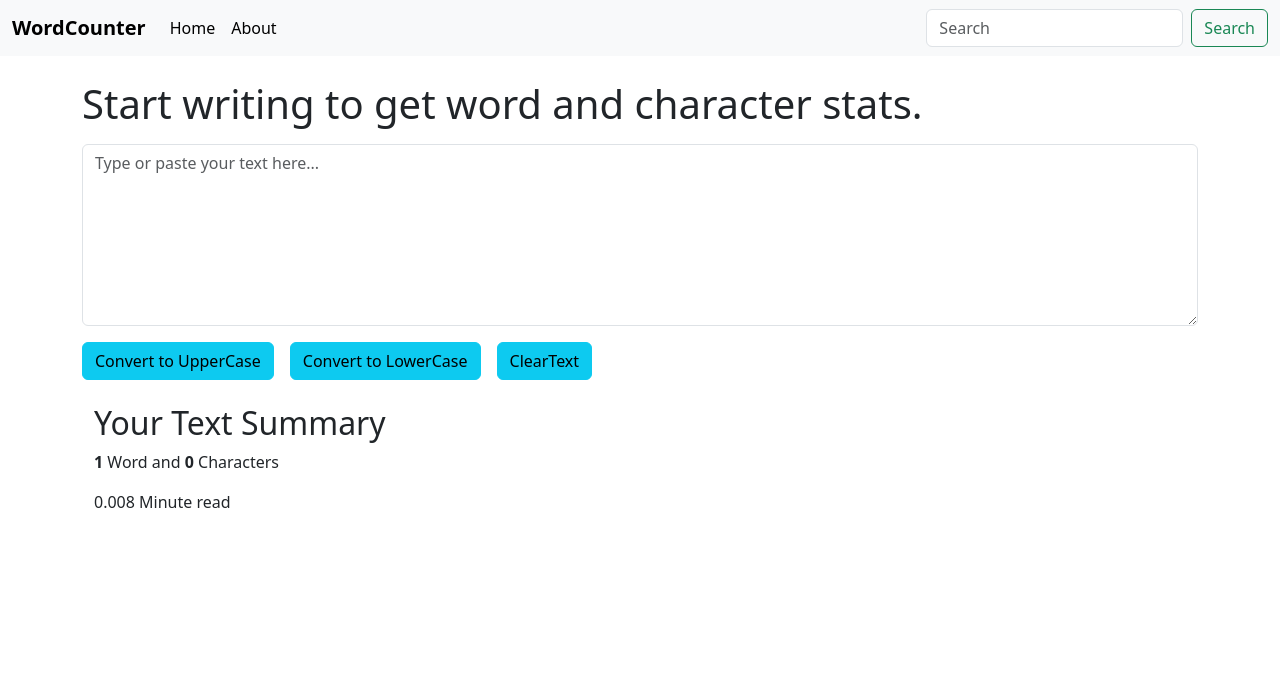
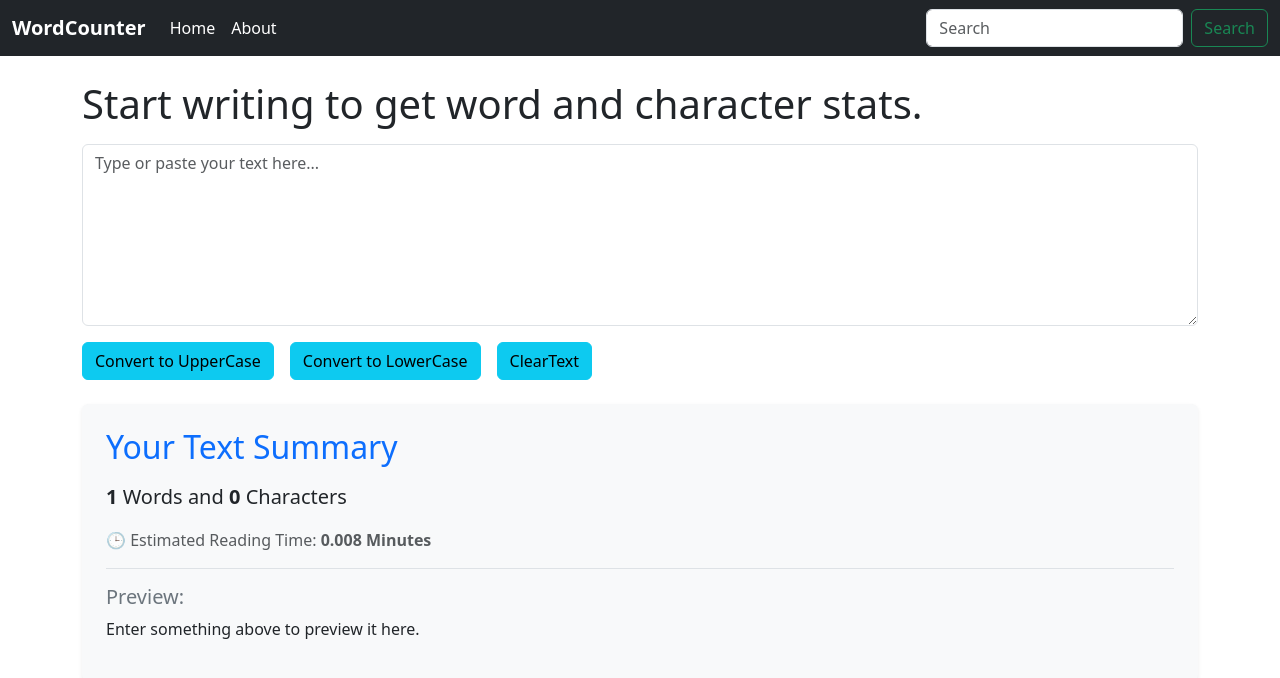
Before and after one commit to RajKumarKushawaha/WordCounter, a React (Vite) app: page / in a window 1280 px wide. Shown: the top 678 px of the page. Built offline with nearby package versions, Linux system fonts and the light colour scheme.

Commit message:
add some more features

```diff
--- a/src/components/Navbar.jsx
+++ b/src/components/Navbar.jsx
@@ -3,7 +3,7 @@ import React from 'react'
 function Navbar() {
     return (
         <div>
-            <nav className="navbar navbar-expand-lg bg-body-tertiary">
+            <nav className="navbar navbar-expand-lg navbar-dark bg-dark ">
                 <div className="container-fluid">
                     <a className="navbar-brand" href="#"><b>WordCounter</b></a>
                     <button className="navbar-toggler" type="button" data-bs-toggle="collapse" data-bs-target="#navbarSupportedContent" aria-controls="navbarSupportedContent" aria-expanded="false" aria-label="Toggle navigation">
--- a/src/components/TextForm.jsx
+++ b/src/components/TextForm.jsx
@@ -2,7 +2,7 @@ import React, { useState } from 'react'
 
 function TextForm(props) {
 
-    const[text, setText] = useState("");
+    const [text, setText] = useState("");
 
     const handleUpClick = () => {
         setText(text.toUpperCase());
@@ -12,28 +12,44 @@ function TextForm(props) {
         setText(text.toLowerCase());
     }
 
-    const handleClear = () =>{
+    const handleClear = () => {
+        if (text.length === 0) {
+            alert("Nothing to clear!");
+        } else {
             setText("");
+            alert("Text cleared!");
         }
+    }
+
 
     return (
         <>
             <div className='my-4'>
                 <h1>{props.heading}</h1>
                 <div className="mb-3 my-3">
-                <textarea value={text} onChange={(e)=>setText(e.target.value)} className="form-control" id="myBox" rows="7" placeholder='Type or paste your text here...'></textarea>
+                    <textarea value={text} onChange={(e) => setText(e.target.value)} className="form-control" id="myBox" rows="7" placeholder='Type or paste your text here...'></textarea>
                 </div>
                 <button type="button" onClick={handleUpClick} className="btn btn-info">Convert to UpperCase</button>
                 <button type="button" onClick={handleLowClick} className="btn btn-info mx-3" >Convert to LowerCase</button>
                 <button type="button" onClick={handleClear} className="btn btn-info">ClearText</button>
             </div>
 
-        <div className="container">
-            <h2>Your Text Summary</h2>
-            <p><b>{text.split(" ").length}</b> Word and <b>{text.length}</b> Characters</p>
-            <p>{0.008*text.split(" ").length} Minute read</p>
+            <div className="container my-4 p-4 bg-light rounded shadow-sm">
+                <h2 className="text-primary mb-3">Your Text Summary</h2>
+                <p className="fs-5">
+                    <b>{text.split(" ").length}</b> Words and <b>{text.length}</b> Characters
+                </p>
+
+                <p className="text-muted">
+                    🕒 Estimated Reading Time:{" "}
+                    <b>{0.008 * text.split(" ").length} Minutes</b>
+                </p>
+
+                <div className="border-top pt-3">
+                    <h5 className="text-secondary">Preview:</h5>
+                    <p>{text.length > 0 ? text : "Enter something above to preview it here."}</p>
                 </div>
-
+            </div>
         </>
     )
 }
```
Lines whose indentation alone changed are shown as unchanged.
